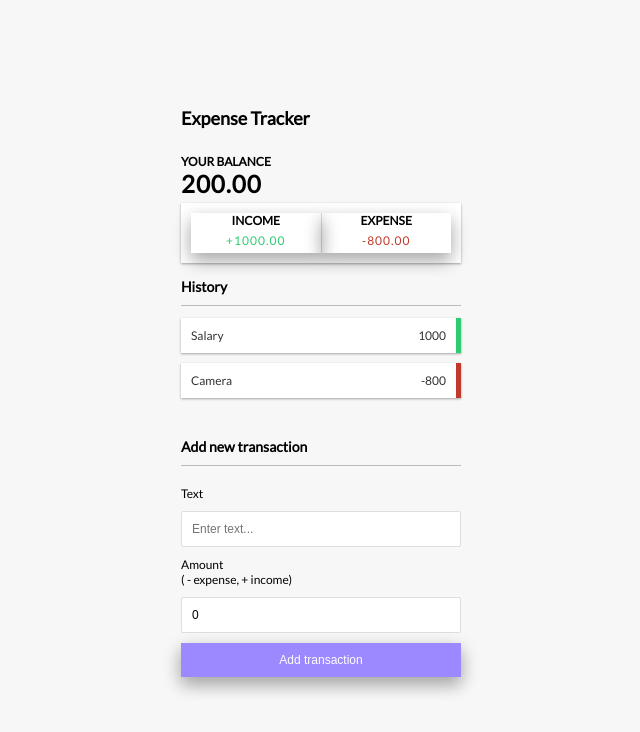
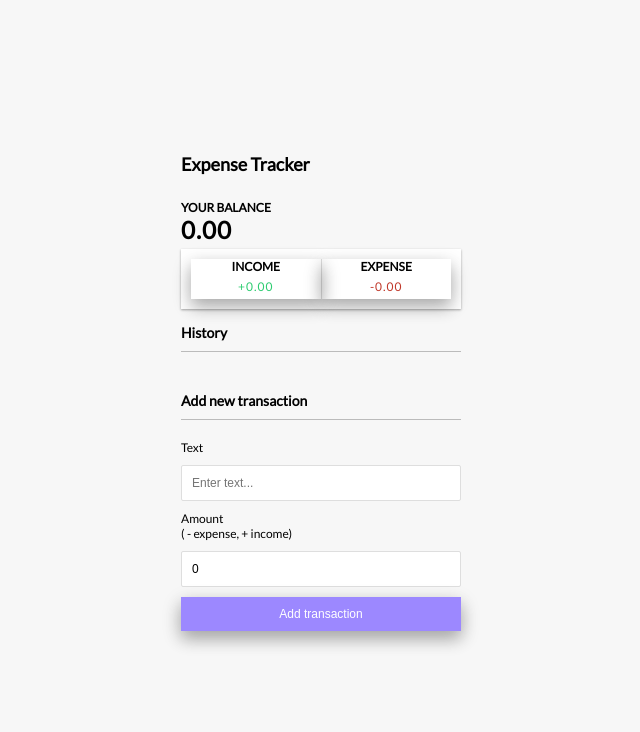
Before and after one commit to itsDarkKnight/expensetracker, a React (Create React App) app: page / in a window 1280 px wide. Shown: the top 732 px of the page, without its empty margins (319-959 px from the left). Built offline with nearby package versions, Linux system fonts and the light colour scheme.

Commit message:
Update GlobalState.js
removed list data to check

```diff
--- a/src/cntext/GlobalState.js
+++ b/src/cntext/GlobalState.js
@@ -4,8 +4,7 @@ import Appreducer from "./Appreducer";
 const initialState = {
     transaction: [
 
-        { id: 1, text: 'Salary', amount: 1000 },
-        { id: 2, text: 'Camera', amount: -800 }
+
     ]
 }
 
```
